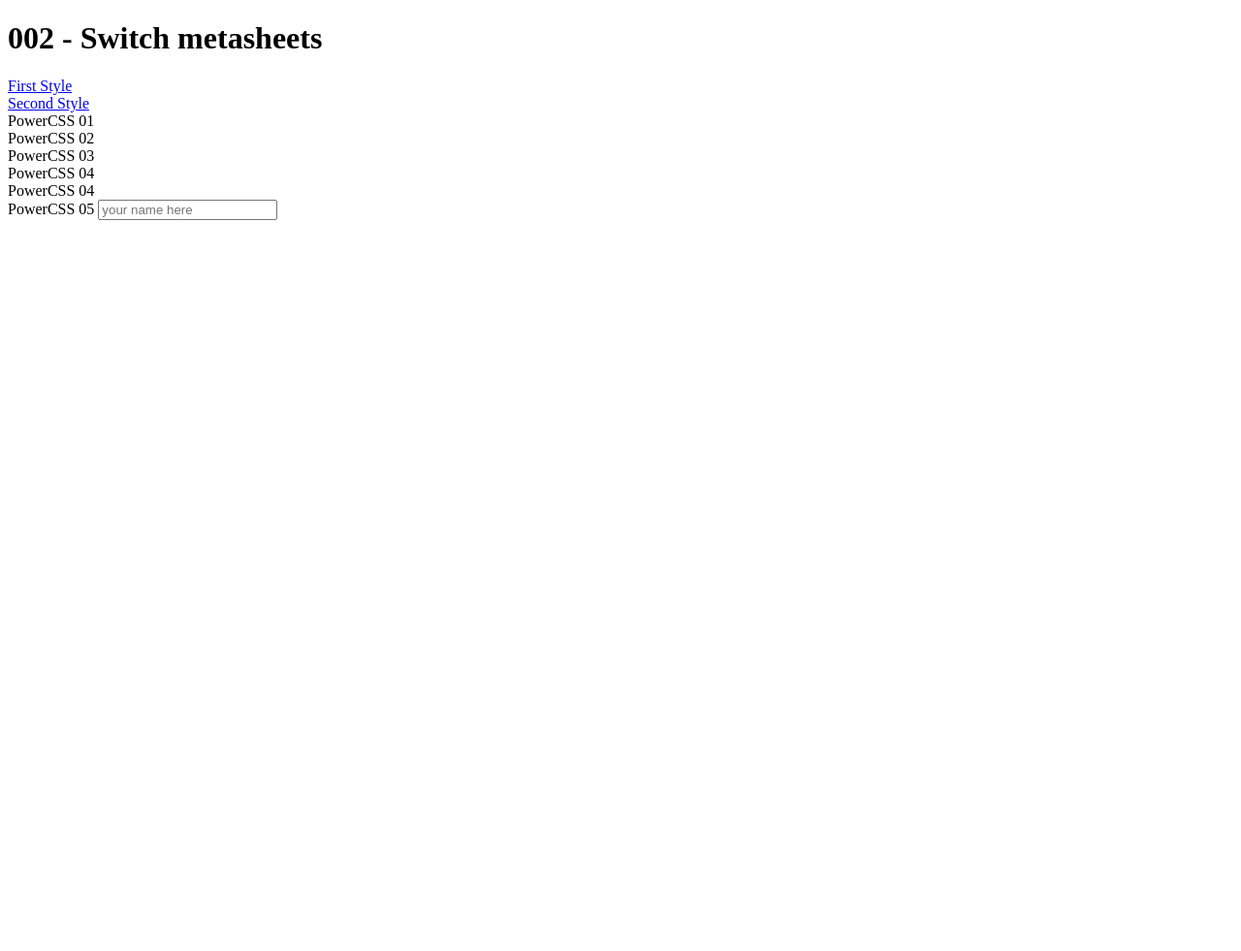
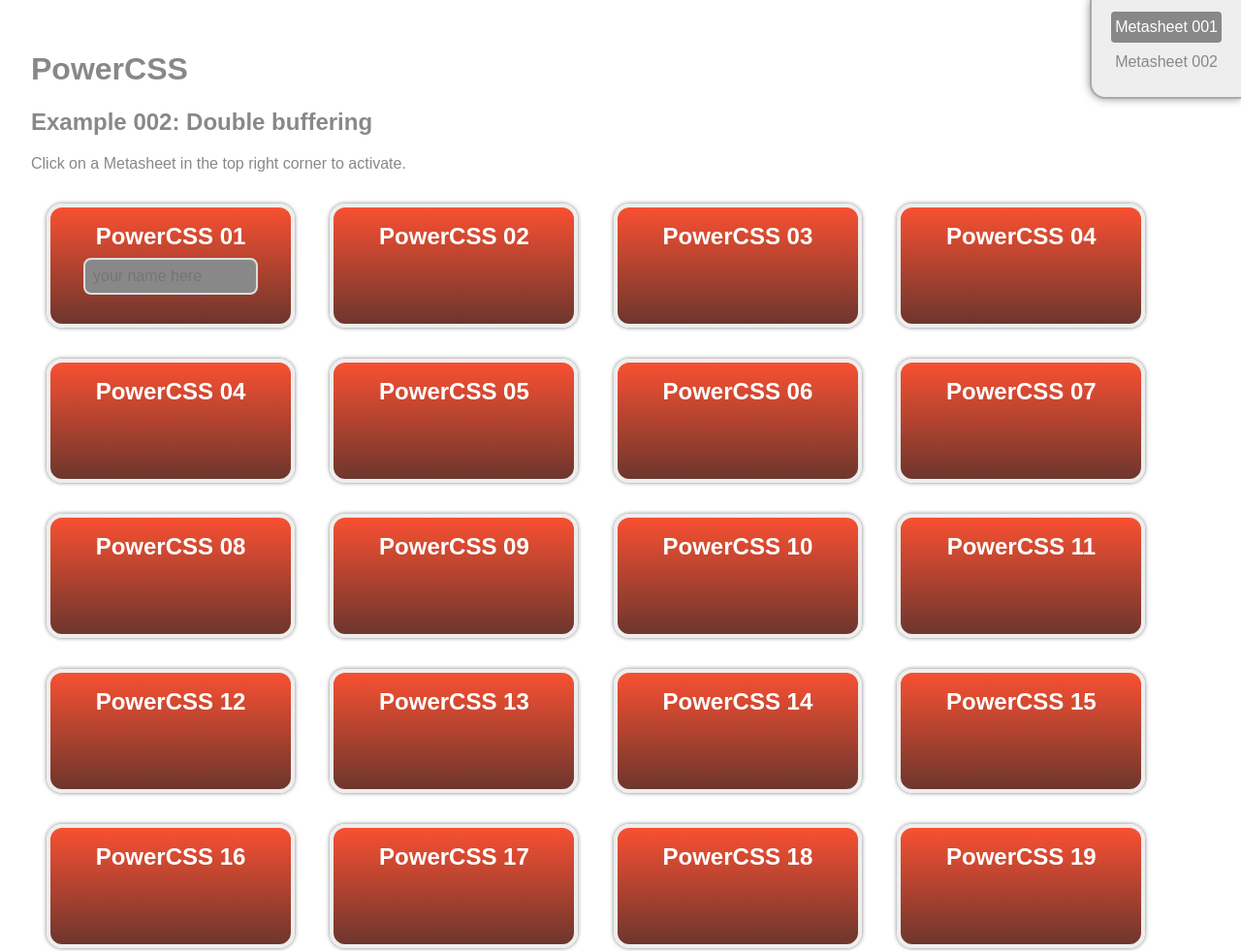
Before and after one commit to mmikowski/powercss, a website: page examples/pcss._example002_.html in a window 1280 px wide. Shown: the top 981 px of the page at 97% size. Before the commit the page ends 800 px from the top, so only its background shows below. Drawn offline with Linux system fonts and the light colour scheme.

Commit message:
0.2.0 release: double buffering example added

```diff
--- a/examples/pcss._example002_.html
+++ b/examples/pcss._example002_.html
@@ -9,18 +9,35 @@
   </script>
 </head>
 <body>
-  <h1>002 - Switch metasheets</h1>
-  <div id="pcss-_box_switch_">
-    <a href="#one">First Style</a><br/>
-    <a href="#two">Second Style</a>
+  <h1>PowerCSS</h1>
+  <h2>Example 002: Double buffering</h2>
+  <p>Click on a Metasheet in the top right corner to activate.</p>
+  <div id="pcss-_switch_">
+    <div id="pcss-_switch_1_" class="pcss-_x_select_">Metasheet 001</div>
+    <div id="pcss-_switch_2_">Metasheet 002</div>
   </div>
-  <div class="pcss-_box_">PowerCSS 01</div>
+  <div class="pcss-_box_">PowerCSS 01<br/>
+    <input title="name" type="text" placeholder="your name here"/>
+  </div>
   <div class="pcss-_box_">PowerCSS 02</div>
   <div class="pcss-_box_">PowerCSS 03</div>
   <div class="pcss-_box_">PowerCSS 04</div>
   <div class="pcss-_box_">PowerCSS 04</div>
-  <div class="pcss-_box_">PowerCSS 05
-    <input title="name" type="text" placeholder="your name here"/>
-  </div>
+  <div class="pcss-_box_">PowerCSS 05</div>
+  <div class="pcss-_box_">PowerCSS 06</div>
+  <div class="pcss-_box_">PowerCSS 07</div>
+  <div class="pcss-_box_">PowerCSS 08</div>
+  <div class="pcss-_box_">PowerCSS 09</div>
+  <div class="pcss-_box_">PowerCSS 10</div>
+  <div class="pcss-_box_">PowerCSS 11</div>
+  <div class="pcss-_box_">PowerCSS 12</div>
+  <div class="pcss-_box_">PowerCSS 13</div>
+  <div class="pcss-_box_">PowerCSS 14</div>
+  <div class="pcss-_box_">PowerCSS 15</div>
+  <div class="pcss-_box_">PowerCSS 16</div>
+  <div class="pcss-_box_">PowerCSS 17</div>
+  <div class="pcss-_box_">PowerCSS 18</div>
+  <div class="pcss-_box_">PowerCSS 19</div>
+  <div class="pcss-_box_">PowerCSS 20</div>
 </body>
 </html>
--- a/examples/pcss._example002_.js
+++ b/examples/pcss._example002_.js
@@ -1,5 +1,6 @@
 /* pss._example002_.js
- * Second of run-time generated and managed CSS
+ * Example 002 of run-time generated and managed CSS
+ * using PowerCSS - double buffering
  * Michael S. Mikowski - mike.mikowski@gmail.com
 */
 /*jslint        browser : true, continue : true,
@@ -28,58 +29,57 @@
 // BEGIN pcss._example002_
 pcss._example002_ = function () {
   var
-    base_vsheet_list,
-    box_vsheet_list,
-    box_rule_map,
-    metasheet_obj,
-    box_switch_el,
-    onclick_fn
+    base_vsheet_list,   box_vsheet_list,
+    switch_vsheet_list, box_rule_map,
+    switch_el,          metasheet_obj,
+    link_list,          onclick_fn
     ;
 
   pcss._initModule_();
 
-  // Begin add _base_css_ vsheet
+  // Begin add _base_vsheet_
   base_vsheet_list = [
     { _select_str_  : 'body',
       _rule_map_     : {
         _display_    : '_block_',
         _box_sizing_ : '_border_box_',
+        _margin_     : '_0_',
         _padding_    : '_2rem_',
-        _margin_     : '_0_',
+        _overflow_y_ : '_scroll_',
         _font_family_: '_font_sans_',
-        _font_size_  : [ '16px' ]
+        _font_size_  : [ '16px' ],
+        _color_      : '_x888_'
       }
     },
     { _select_str_ : 'input',
       _rule_map_ : {
-        _margin_        : [ '.5rem' ],
+        _margin_        : '_d5rem_',
         _width_         : [ '10rem' ],
         _border_        : [ '.125rem solid #ddd' ],
-        _border_radius_ : [ '.5rem' ],
+        _border_radius_ : '_d5rem_',
         _outline_       : '_none_',
-        _padding_       : [ '.5rem' ],
-        _background_    : [ '#888' ],
+        _padding_       : '_d5rem_',
+        _background_    : '_x888_',
         _font_size_     : '_1rem_',
         _color_         : '_xddd_'
       }
     },
-    {
-      _select_str_ : 'input:focus',
+    { _select_str_ : 'input:focus',
       _rule_map_   : {
         _border_color_ : '_xfff_',
-        _background_   : [ '#444' ],
+        _background_   : '_x444_',
         _color_        : '_xfff_'
       }
     }
   ];
 
   pcss._setVsheetList_({
-    _vsheet_id_   : '_base_css_',
+    _vsheet_id_   : '_base_vsheet_',
     _vsheet_list_ : base_vsheet_list
   });
-  // End add _base_css_ vsheet
+  // End add _base_vsheet_
 
-  // Begin add _box_css_ vsheet
+  // Begin add _box_vsheet_
   box_vsheet_list = [
     { _select_str_ : '.pcss-_box_',
       _rule_lock_list_ : [ '_font_size_' ],
@@ -104,7 +104,7 @@ pcss._example002_ = function () {
             [ 'linear-gradient(to bottom, #f85032 0%, #6d362d 100%)' ]
           ]
         },
-        _font_size_      : [ '24px' ],
+        _font_size_      : '_1d5rem_',
         _font_weight_    : '_800_',
         _color_          : '_xfff_',
         _text_align_     : '_center_'
@@ -113,16 +113,17 @@ pcss._example002_ = function () {
   ];
 
   pcss._setVsheetList_({
-    _vsheet_id_   : '_box_css_',
+    _vsheet_id_   : '_box_vsheet_',
     _vsheet_list_ : box_vsheet_list
   });
-  // End add _box_css_ vsheet
+  // End add _box_vsheet_
 
-  // Begin add _box2_css_ vsheet
+  // Begin add _box_alt_vsheet
   box_rule_map = box_vsheet_list[ 0 ]._rule_map_;
   box_rule_map._display_    = '_block_';
   box_rule_map._width_      = undefined;
-  box_rule_map._font_size_  = [ '32px' ];
+  box_rule_map._max_width_  = [ '32rem' ];
+  box_rule_map._font_size_  = '_2rem_';
   box_rule_map._box_shadow_ = [ 'rgba( 64, 32, 32, .5) 0 0 .5rem 0' ];
   box_rule_map._background_ = {
     _alt_list_ : [
@@ -132,72 +133,91 @@ pcss._example002_ = function () {
       [ 'linear-gradient(to bottom, #4f9831 0%, #eee 100%)' ]
     ]
   };
-  box_vsheet_list.push({
-    _select_str_ : '.pcss-_box_ input',
-    _rule_map_ : { _background_ : [ '#884' ] }
+  pcss._setVsheetList_({
+    _vsheet_id_   : '_box_alt_vsheet_',
+    _vsheet_list_ : box_vsheet_list
   });
-  box_vsheet_list.push({
-    _select_str_ : '.pcss-_box_ input:focus',
-    _rule_map_ : { _background_ : [ '#442' ] }
-  });
+  // End add _box_alt_vsheet_
 
-  box_vsheet_list.push({
-    _select_str_ : '#pcss-_box_switch_',
-    _rule_map_ : {
-      _position_ : '_absolute_',
-      _z_index_ : '_1_',
-      _top_ : '_0_',
-      _right_ : '_0_',
-      _box_shadow_ : box_rule_map._box_shadow_,
-      _border_width_ : [ '0 0 0.125rem 0.125rem' ],
-      _border_style_ : [ 'solid' ],
-      _border_color_ : [ '#aaa' ],
-      _padding_      : '_1rem_',
-      _background_ : '_xeee_'
+  // Begin add _switch_vsheet_
+  switch_vsheet_list = [
+    { _select_str_ : '#pcss-_switch_',
+      _rule_map_   : {
+        _position_      : '_fixed_',
+        _z_index_       : '_1_',
+        _top_           : '_0_',
+        _right_         : '_0_',
+        _box_shadow_    : box_rule_map._box_shadow_,
+        _border_color_  : '_xaaa_',
+        _border_radius_ : [ '0 0 0 1rem' ],
+        _border_style_  : '_solid_',
+        _border_width_  : [ '0 0 0.125rem 0.125rem' ],
+        _padding_       : '_1rem_',
+        _padding_top_   : '_d5rem_',
+        _background_    : '_xeee_',
+        _line_height_   : '_1d5rem_'
+      }
+    },
+    { _select_str_ : '#pcss-_switch_ div',
+      _rule_map_ : {
+        _margin_ : '_d25rem_',
+        _padding_: '_d25rem_',
+        _border_radius_ : '_d25rem_',
+        _cursor_ : '_pointer_'
+      }
+    },
+    { _select_str_ : '#pcss-_switch_ div.pcss-_x_select_',
+      _rule_map_ : {
+        _color_  : '_xfff_',
+        _background_ : '_x888_'
+      }
     }
-  });
+  ];
 
   pcss._setVsheetList_({
-    _vsheet_id_   : '_box2_css_',
-    _vsheet_list_ : box_vsheet_list
+    _vsheet_id_   : '_switch_vsheet_',
+    _vsheet_list_ : switch_vsheet_list
   });
-  // End add _box2_css_ vsheet
+  // End add _switch_vsheet_
 
-  pcss._setMetasheetObj_({
-    _cascade_list_ : [ '_base_css_', '_box_css_' ],
+  // Begin create metasheet objects to toggle
+  metasheet_obj = pcss._setMetasheetObj_({
+    _cascade_list_ : [ '_base_vsheet_', '_switch_vsheet_', '_box_vsheet_' ],
     _metasheet_id_ : '_example001_'
   });
 
   pcss._setMetasheetObj_({
-    _cascade_list_ : [ '_base_css_', '_box2_css_' ],
+    _cascade_list_ : [ '_base_vsheet_', '_switch_vsheet_', '_box_alt_vsheet_' ],
     _metasheet_id_ : '_example002_'
   });
 
-  onclick_fn = function ( event ) {
+  onclick_fn = function ( event_obj ) {
     var
-      hash_str = event.target.hash,
-      metasheet_id;
+      target_el = event_obj.target,
+      metasheet_id
+      ;
 
+    if ( target_el === switch_el ) { return; }
+    if ( target_el === link_list[ 0 ] ) {
+      metasheet_id = '_example001_';
+      link_list[ 0 ].className = 'pcss-_x_select_';
+      link_list[ 1 ].className = '';
+    }
+    else if ( target_el === link_list[ 1 ] ) {
+      metasheet_id = '_example002_';
+      link_list[ 0 ].className = '';
+      link_list[ 1 ].className = 'pcss-_x_select_';
+    }
+    if ( metasheet_id ) {
+      pcss._enableMetasheetObj_({ _metasheet_id_ : metasheet_id });
+    }
     event.preventDefault();
     event.stopPropagation();
-
-    switch( hash_str ) {
-      case '#one':
-        metasheet_id = '_example001_';
-        break;
-      case '#two':
-        metasheet_id = '_example002_';
-        break;
-      default:
-        return false;
-    }
-    pcss._enableMetasheetObj_({ _metasheet_id_ : metasheet_id });
-    console.log( 'metasheet_obj', JSON.stringify( metasheet_obj ) );
-
   };
 
-  box_switch_el = document.getElementById( 'pcss-_box_switch_' );
-  box_switch_el.addEventListener( 'click', onclick_fn );
-
+  switch_el = document.getElementById( 'pcss-_switch_' );
+  link_list = switch_el.getElementsByTagName( 'div' );
+  pcss._enableMetasheetObj_({ _metasheet_id_ : '_example001_' });
+  switch_el.addEventListener( 'click', onclick_fn );
 };
 // END pcss._example002_
--- a/future-content.txt
+++ b/future-content.txt
@@ -157,9 +157,8 @@ the DOM. PowerCSS is intended to replace **all** other stylesheets for
 a application, and external stylesheets are no longer needed.
 While we can and may use external sheets during development,
 we don't need them for production release. Don't worry,
-this isn't as drastic as it sounds. Third-party web components will,
-of course, still provide their own CSS, and that's OK, because PowerCSS
-plays well with others.
+this isn't as drastic as it sounds. Third-party web components
+work fine with PowerCSS because it plays well with others.
 
 Why use only one Stylesheet Object at a time? In a word, **speed**.
 
--- a/package.json
+++ b/package.json
@@ -1,5 +1,5 @@
 { "name": "powercss",
-  "version": "0.1.9",
+  "version": "0.2.0",
   "description": "Unleash PowerCSS to create custom CSS for every user that visits your site. PowerCSS uses merging, caching, compression, and double-buffering to exceed the speed and flexibility of static CSS. https://www.youtube.com/watch?v=rnkMjzhxw4s",
   "keywords": [
     "css", "power", "powercss", "power-css", "css-power",
--- a/pcss.js
+++ b/pcss.js
@@ -174,15 +174,34 @@ pcss = (function () {
     cssValMap = {
       _0_             : '0',
       _1_             : '1',
+      _0p_            : '0%',
+      _12d5p_         : '12.5%',
+      _25p_           : '25%',
+      _36d5p_         : '37.5%',
+      _50p_           : '50%',
+      _62d5p_         : '62.5%',
+      _75p_           : '75%',
+      _87d5p_         : '87.5%',
+      _100p_          : '100%',
+      _d125rem_       : '.125rem',
+      _d25rem_        : '.25rem',
+      _d375rem_       : '.375rem',
+      _d5rem_         : '.5rem',
+      _d625rem_       : '.625rem',
+      _d75rem_        : '.75rem',
+      _d875rem_       : '.5rem',
       _1rem_          : '1rem',
+      _1d5rem_        : '1.5rem',
       _2rem_          : '2rem',
       _3rem_          : '3rem',
-      _0p_            : '0%',
-      _50p_           : '50%',
-      _100p_          : '100%',
       _200_           : '400',
       _400_           : '400',
       _800_           : '800',
+      _x444_          : '#444',
+      _x888_          : '#888',
+      _xaaa_          : '#aaa',
+      _xbbb_          : '#bbb',
+      _xccc_          : '#ccc',
       _xddd_          : '#ddd',
       _xeee_          : '#eee',
       _xfff_          : '#fff',
@@ -206,7 +225,6 @@ pcss = (function () {
       _font_fixed_    : 'courier, fixed',
       _font_sans_     : 'arial, helvetica, sans-serif',
       _hidden_        : 'hidden',
-      _important_     : ' !important',
       _inherit_       : 'inherit',
       _inline_block_  : 'inline-block',
       _italic_        : 'italic',
@@ -222,6 +240,7 @@ pcss = (function () {
       _pointer_       : 'pointer',
       _relative_      : 'relative',
       _right_         : 'right',
+      _scroll_        : 'scroll',
       _show_          : 'show',
       _solid_         : 'solid',
       _text_          : 'text',
@@ -240,7 +259,6 @@ pcss = (function () {
       _vsheet_list_map_   : {}
     }
     ;
-
   // END   1. MODULE SCOPE VARIABLES ========================
 
   // BEGIN 2. PRIVATE METHODS ===============================
@@ -279,7 +297,7 @@ pcss = (function () {
   }
 
   function cloneData ( data ) {
-    if ( data === __undef ) { console.warn( 'wtf?' ); return data; }
+    if ( ! data ) { return data; }
     return __str2j( __j2str( data ) );
   }
 
@@ -627,15 +645,14 @@ pcss = (function () {
     // END 4.3.4 Generate and set new CSS if required
 
     // BEGIN 4.3.5 Disable all prior sheets and enable this one
-    for ( i = __0; i < style_el_idx; i++ ) {
+    for ( i = __0; i <= style_el_idx; i++ ) {
       disable_id = style_el_prefix + __String( i );
       disable_el = __docRef[ vMap._getElById_ ]( disable_id );
       if ( disable_el ) {
         disable_el[ vMap._sheet_ ][ vMap._disabled_ ] = __true;
       }
     }
-
-    style_el[ vMap._disabled_ ] = __false;
+    style_el[ vMap._sheet_ ][ vMap._disabled_ ] = __false;
     // BEGIN 4.3.5 Disable all prior sheets and enable this one
   }
   // END 4.3 Public method /enableMetasheetObj/
```
Also changed, not shown: examples/pcss._example001_.html (+23 -4 lines), examples/pcss._example001_.js (+28 -19 lines), README.md.
